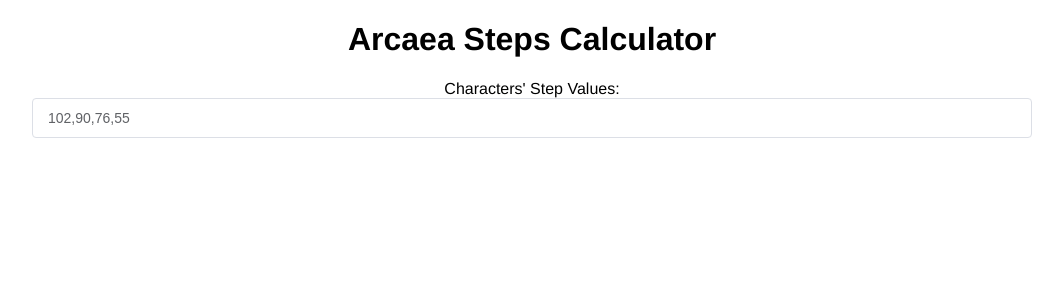
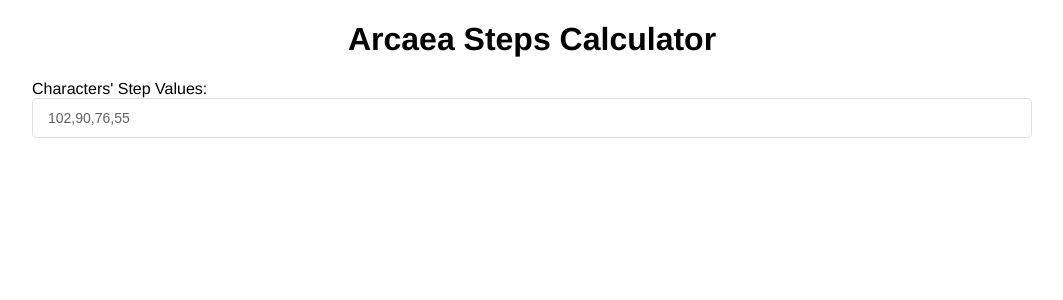
Before and after one commit to HyDevelop/ArcaeaStepsCalculator, a Vue app: page / in a window 1280 px wide. Shown: the top 300 px of the page, without its empty margins (108-1171 px from the left). Built offline with nearby package versions, Linux system fonts and the light colour scheme.

Commit message:
[S] Align setting entries to the left

```diff
--- a/src/app/App.vue
+++ b/src/app/App.vue
@@ -27,5 +27,10 @@
         margin: auto;
         text-align: center;
         font-family: "Helvetica Neue", Helvetica, "PingFang SC", "Hiragino Sans GB", "Microsoft YaHei", "微软雅黑", Arial, sans-serif;
+
+        .settings
+        {
+            text-align: left;
+        }
     }
 </style>
```
